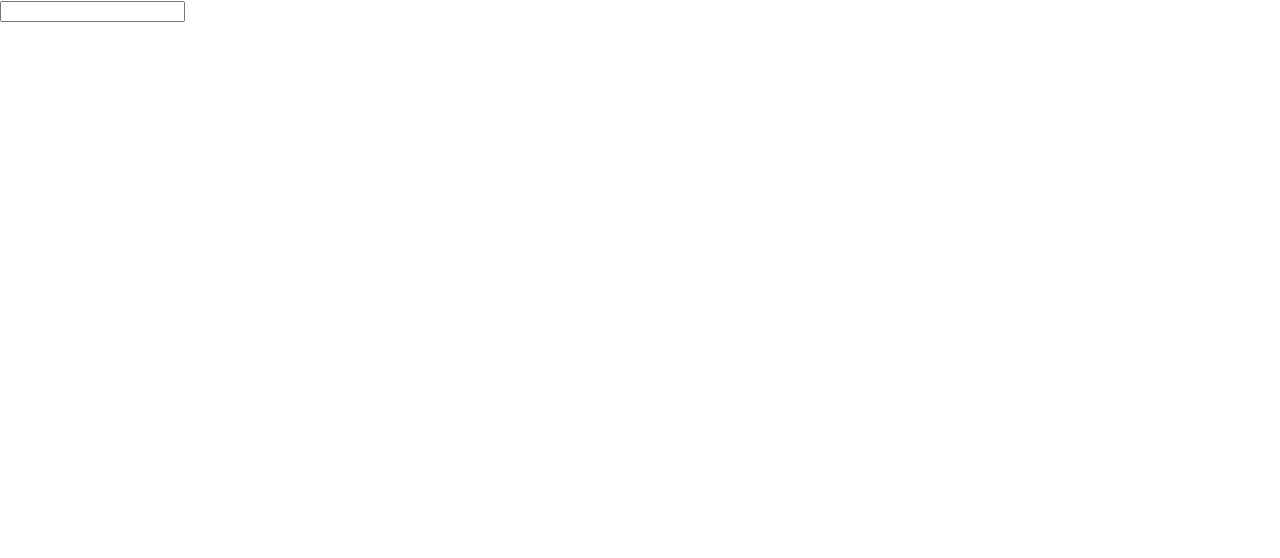
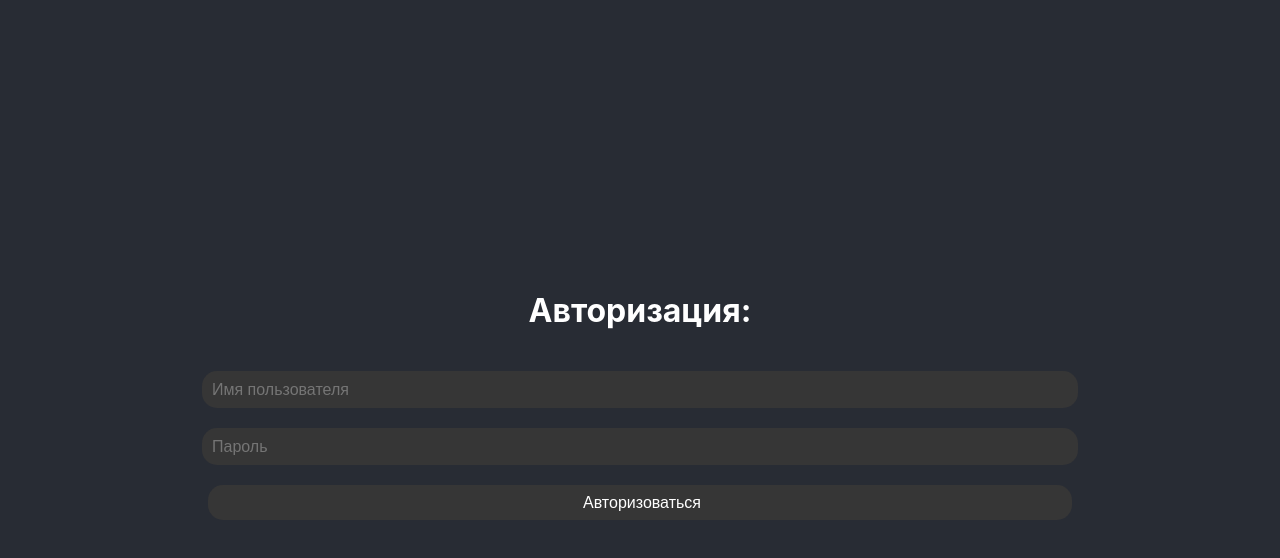
Before and after one commit to NikDenKoul/vc_lab_5, a React (Create React App) app: page /InputSimulator in a window 1280 px wide. Shown: the top 558 px of the page. Built offline with nearby package versions, Linux system fonts and the light colour scheme.

Commit message:
Реализована форма авторизации по адресу /InputSimulator

```diff
--- /dev/null
+++ b/src/roots/Form.css
@@ -0,0 +1,80 @@
+main {
+    background: #282c34;
+    color: white;
+}
+
+.form {
+
+    width: 400px;
+    position: relative;
+    margin: 10% auto;
+    padding: 5px 20px 13px 20px;
+    border-radius: 20px;
+    background: #363636;
+    background: -moz-linear-gradient(#616161, #262626);
+    background: -webkit-linear-gradient(#616161, #262626);
+    background: -o-linear-gradient(#616161, #262626);
+}
+
+.authorization-form {
+
+    min-height: 80vh;
+    display: flex;
+    flex-direction: column;
+    align-items: center;
+    justify-content: center;
+    padding: 100px;
+}
+
+.authorization-element {
+    width: 80%;
+    height: 35px;
+    border-radius: 15px;
+
+    background-color: #363636;
+    border-width: 0;
+    outline: none;
+    color: white;
+
+    padding-left: 10px;
+    font-size: 16px;
+
+    margin-left: auto;
+    margin-right: auto;
+    margin-top: 20px;
+}
+
+.authorization-button {
+    margin-bottom: 50px;
+    cursor: pointer;
+
+    transition: 50ms;
+    -moz-transition: all 50ms linear;
+    -o-transition: all 50ms linear;
+    -webkit-transition: all 50ms linear;
+}
+
+.authorization-button > a {
+    color: inherit;
+    text-decoration: none;
+}
+
+.authorization-button:hover {
+    background-color: #464646;
+    font-size: 24px;
+    font-weight: bold;
+
+    transition: 50ms;
+    -moz-transition: all 50ms linear;
+    -o-transition: all 50ms linear;
+    -webkit-transition: all 50ms linear;
+}
+
+.authorization-button:active {
+    background-color: #565656;
+
+    transition: 100ms;
+    -moz-transition: all 100ms linear;
+    -o-transition: all 100ms linear;
+    -webkit-transition: all 100ms linear;
+}
--- a/src/roots/InputSimulator.js
+++ b/src/roots/InputSimulator.js
@@ -1,9 +1,24 @@
-function ButtonSimulator() {
+import "./Form.css"
+
+function InputSimulator() {
     return(
         <main>
-            <input type="text" name="name" />
+            <form className="authorization-form" id="authorizationForm">
+                <h1 align="center">Авторизация:</h1>
+
+                <input className="authorization-element" name="authorizationUsername" id="authorizationUsername"
+                       placeholder="Имя пользователя">
+                </input>
+                <input className="authorization-element" name="authorizationPassword" id="authorizationPassword"
+                       placeholder="Пароль">
+                </input>
+
+                <button type="submit" className="authorization-element authorization-button">
+                    Авторизоваться
+                </button>
+            </form>
         </main>
     )
 }
 
-export default ButtonSimulator;
+export default InputSimulator;
```
